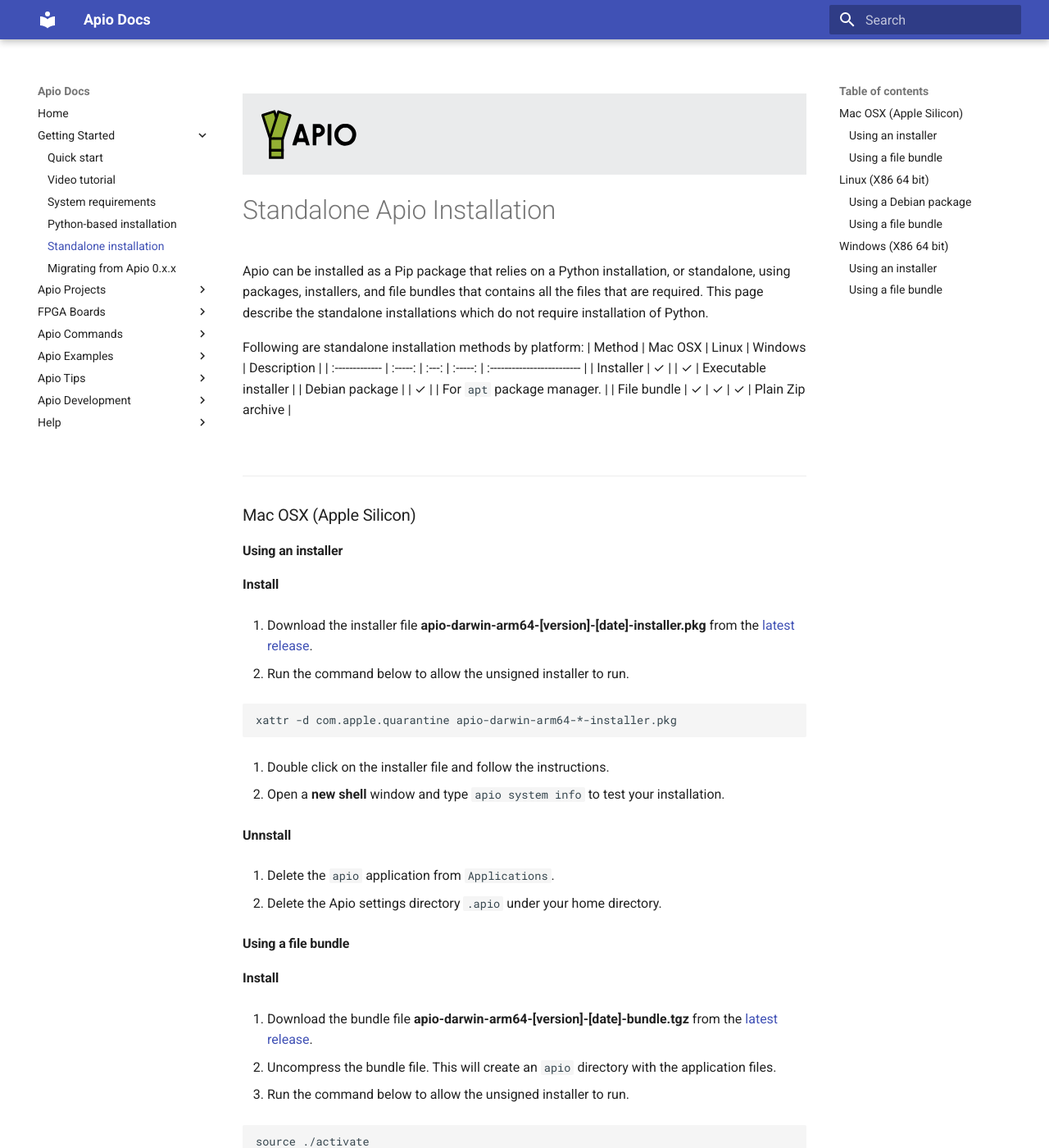
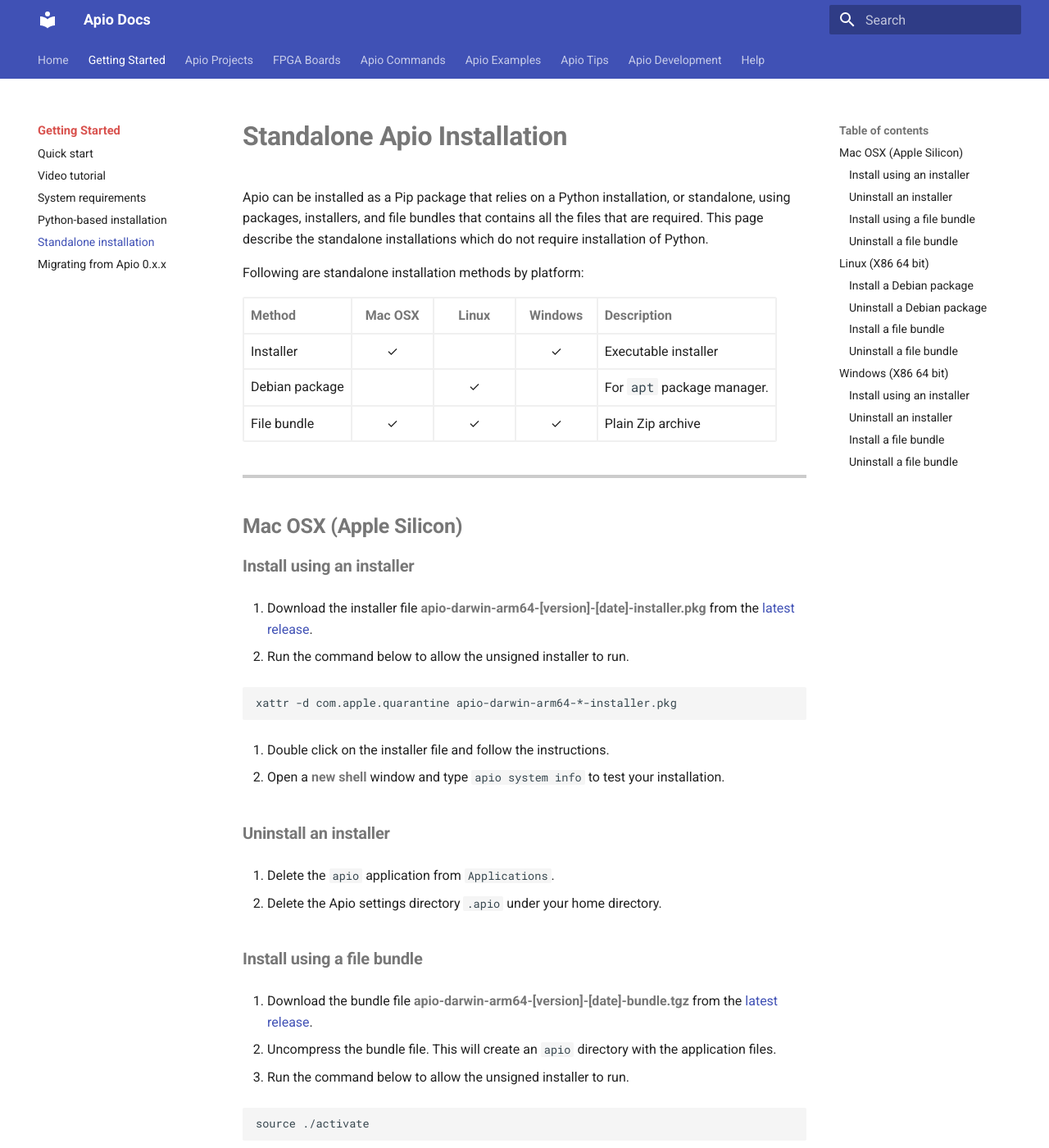
Before and after one commit to zapta/apio-wiki-dev, an MkDocs documentation site: the page built from docs/standalone-installation.md, in a window 1280 px wide and 1400 px high. Shown: the whole window at 82% size. Built offline with MkDocs 1.6.1 and Material for MkDocs 9.7.7, drawn with Linux system fonts in a browser that asks for light colours; some of the changed text lies outside the part shown.

Commit message:
Work in progress

```diff
--- a/docs/standalone-installation.md
+++ b/docs/standalone-installation.md
@@ -1,25 +1,22 @@
-![](assets/apio-banner.svg)
 
 # Standalone Apio Installation
 
 Apio can be installed as a Pip package that relies on a Python installation, or standalone, using packages, installers, and file bundles that contains all the files that are required. This page describe the standalone installations which do not require installation of Python.
 
 Following are standalone installation methods by platform:
+
 | Method         | Mac OSX | Linux | Windows | Description                |
 | :------------- | :-----: | :---: | :-----: | :------------------------- |
 | Installer      |    ✓    |       |    ✓    | Executable installer       |
 | Debian package |         |   ✓   |         | For `apt` package manager. |
 | File bundle    |    ✓    |   ✓   |    ✓    | Plain Zip archive          |
 
-<br>
-
 ----
 
-### Mac OSX (Apple Silicon)
+## Mac OSX (Apple Silicon)
 
-#### Using an installer
+### Install using an installer
 
-**Install**
 
 1. Download the installer file **apio-darwin-arm64-[version]-[date]-installer.pkg** from the [latest release](https://github.com/FPGAwars/apio-dev-builds/releases).
 
@@ -33,17 +30,15 @@
 
 4. Open a **new shell** window and type `apio system info` to test your installation.
 
-**Unnstall**
+### Uninstall an installer
 
 1. Delete the `apio` application from `Applications`.
 
 2. Delete the Apio settings directory `.apio` under your home directory.
 
 
-#### Using a file bundle
+### Install using a file bundle
 
-
-**Install**
 
 1. Download the bundle file **apio-darwin-arm64-[version]-[date]-bundle.tgz** from the [latest release](https://github.com/FPGAwars/apio-dev-builds/releases).
 
@@ -62,7 +57,7 @@
 6. Open a new shell and run `apio` to test the installation.
 
 
-**Unnstall**
+### Uninstall a file bundle
 
 1. Remove the `apio` directory from your `$PATH`
 
@@ -70,14 +65,12 @@
 
 3. Delete the Apio settings directory `.apio` under your home directory.
 
-<br>
+----
 
-----
-### Linux (X86 64 bit)
+## Linux (X86 64 bit)
 
-#### Using a Debian package
+### Install a Debian package
 
-**Install**
 
 1. Download the debian package file **apio-linux-x86-64-[version]-[date]-debian.deb** from the [latest release](https://github.com/FPGAwars/apio-dev-builds/releases).
 
@@ -89,7 +82,7 @@
 
 3. Open a **new shell** and run `apio` to test the installation.
 
-**Unnstall**
+### Uninstall a Debian package
 
 1. Run the following command to uninstall the Debian package:
 
@@ -101,10 +94,8 @@
 
 
 
-#### Using a file bundle
+### Install a file bundle
 
-
-**Install**
 
 1. Download the bundle file **apio-linux-x86-64-[version]-[date]-bundle.tgz** from the [latest release](https://github.com/FPGAwars/apio-dev-builds/releases).
 
@@ -117,7 +108,7 @@
 5. Open a new shell and run `apio` to test the installation.
 
 
-**Unnstall**
+### Uninstall a file bundle
 
 1. Remove the `apio` directory from your `$PATH`
 
@@ -126,16 +117,12 @@
 3. Delete the Apio settings directory `.apio` under your home directory.
 
 
-<br>
-
 -----
 
-### Windows (X86 64 bit)
+## Windows (X86 64 bit)
 
-#### Using an installer
+### Install using an installer
 
-
-**Install**
 
 1. Download the installer file **apio-windows-amd64-[version]-[date]-installer.exe** from the [latest release](https://github.com/FPGAwars/apio-dev-builds/releases).
 
@@ -144,18 +131,16 @@
 3. Run `apio` in a new shell to test the installation.
 
 
-**Unnstall**
+### Uninstall an installer
 
 
 1. Remove the `apio` application in windows's `Add or remove programs` settings.
 
 2. Delete the Apio settings directory `.apio` under your home directory.
 
-#### Using a file bundle
+### Install a file bundle
 
-**Install**
-
-1. Download the bundle file **apio-windows-amd64-[version]-[date]-bundle.zip** from the [latest release](../../releases/latest).
+1. Download the bundle file **apio-windows-amd64-[version]-[date]-bundle.zip** from the [latest release](https://github.com/FPGAwars/apio-dev-builds/releases).
 
 2. Uncompress the bundle file. This will create an `apio` directory with the application files.
 
@@ -166,15 +151,10 @@
 5. Open a new command window and run `apio` to test the installation.
 
 
-**Unnstall**
+### Uninstall a file bundle
 
 1. Remove the `apio` directory from your `%PATH%`
 
 2. Delete the `apio` directory
 
 3. Delete the Apio settings directory `.apio` under your home directory.
-
-
-<br>
-
-![](assets/fpgawars-banner.svg)
--- /dev/null
+++ b/docs/stylesheets/extra.css
@@ -0,0 +1,68 @@
+/* Reduce table padding. */
+.md-typeset table td,
+.md-typeset table th {
+  padding: 0.5em 0.5em !important;  /* smaller vertical and horizontal padding */
+}
+
+/* Set table font size to normal */
+.md-typeset table,
+.md-typeset table * {
+  font-size: inherit !important;
+}
+
+/* Style top-level sidebar items under active tab */
+.md-nav__item--section > .md-nav__link {
+  color: #d9534f !important;         /* Red text */
+  font-weight: bold;
+  font-size: 1.05em;
+}
+
+/* Apply borders to all table cells */
+.md-typeset table td,
+.md-typeset table th {
+  border: 1px solid #ccc;
+}
+
+
+/* Lighten table borders */
+.md-typeset table,
+.md-typeset table th,
+.md-typeset table td {
+  border-color: #f0f0f0 !important; /* very light gray close to white */
+}
+
+/* Also for inner borders */
+.md-typeset table th,
+.md-typeset table td {
+  border-bottom: 1px solid #f0f0f0 !important;
+  border-right: 1px solid #f0f0f0 !important;
+}
+
+/* Bold titles with dark gray color */
+.md-typeset h1,
+.md-typeset h2,
+.md-typeset h3,
+.md-typeset h4,
+.md-typeset h5,
+.md-typeset h6 {
+  font-weight: 700;          /* bold */
+  color: #777777;            /* dark gray, not full black */
+}
+
+/* Make horizontal rules thicker and darker */
+.md-typeset hr {
+  border: none;               /* Remove default border */
+  border-top: 4px solid #cccccc; /* Darker, thicker top border */
+  margin: 1.5em 0;            /* Optional: vertical spacing */
+}
+
+/* Bold text color */
+.md-typeset strong,
+.md-typeset b {
+  color: #777777;
+}
+
+/* Table header color */
+.md-typeset table th {
+  color: #777777 !important;
+}
--- a/mkdocs.yml
+++ b/mkdocs.yml
@@ -3,6 +3,9 @@
 
 # The temporary directory with the generated site.
 site_dir: _site
+
+extra_css:
+  - stylesheets/extra.css
 
 # Theme.
 theme:
@@ -10,9 +13,12 @@
   # name: readthedocs
   name: material
 
-features:
+  features:
     - navigation.sections    # Enables second-level grouping
     - navigation.expand      # Expands all sections and subsections by default
+    - navigation.tabs
+
+
 
 # Navigation tree
 nav:
@@ -26,7 +32,7 @@
       - Migrating from Apio 0.x.x: migrating-from-apio-0xx.md
   - Apio Projects:
       - Project structure: project-structure.md
-      - apio.ini: project-file.md
+      - Project file apio.ini: project-file.md
   - FPGA Boards:
       - Supported boards: supported-boards.md
       - Supported FPGAs: supported-fpgas.md
```
Also changed, not shown: docs/apio-builds.md (deleted, +0 -7 lines), docs/apio-repositories.md (+10 -9 lines), docs/apio-tests.md (deleted, +0 -7 lines), docs/python-based-installation.md (+1 -1 lines), docs/quick-start.md (+2 -2 lines), 1 other file.
